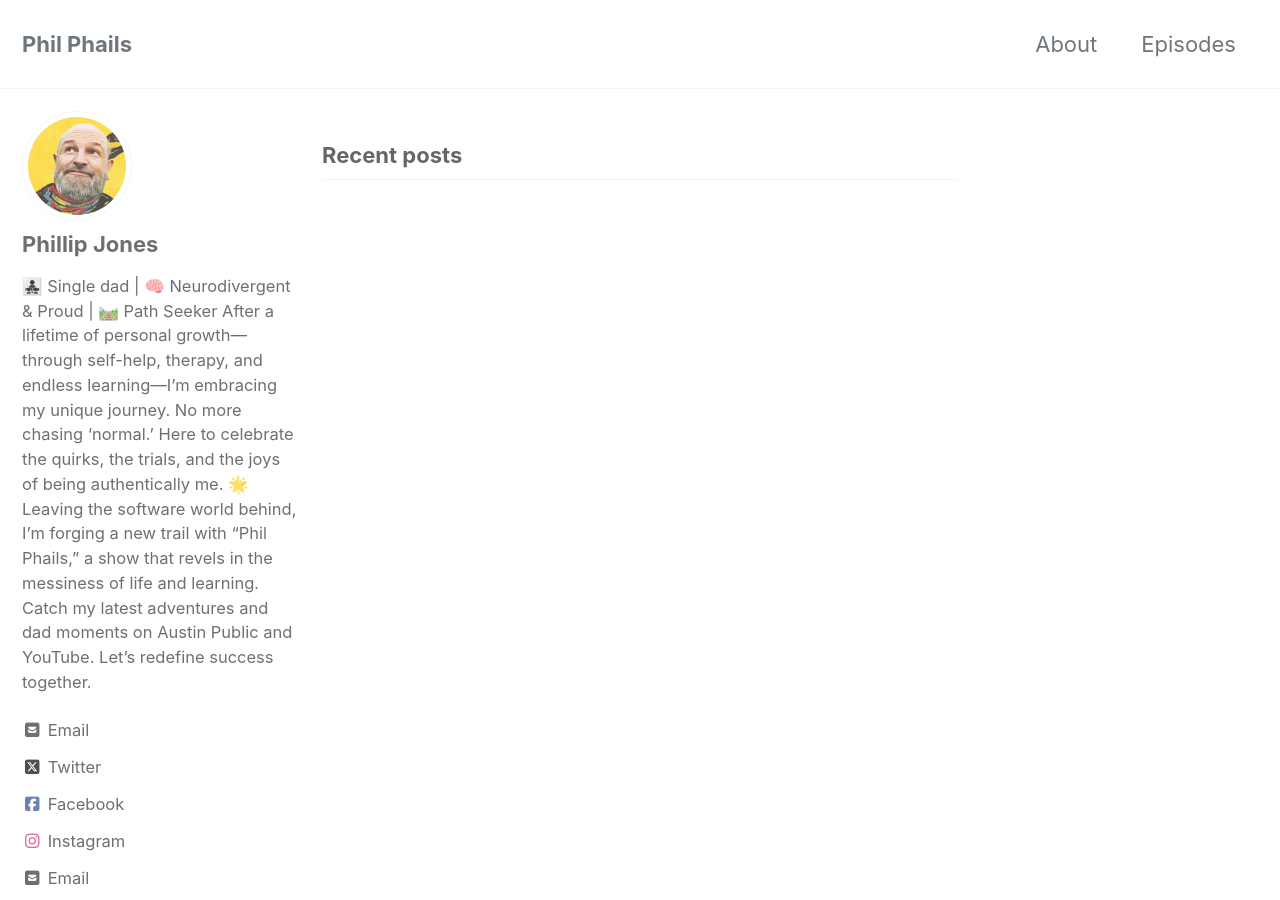
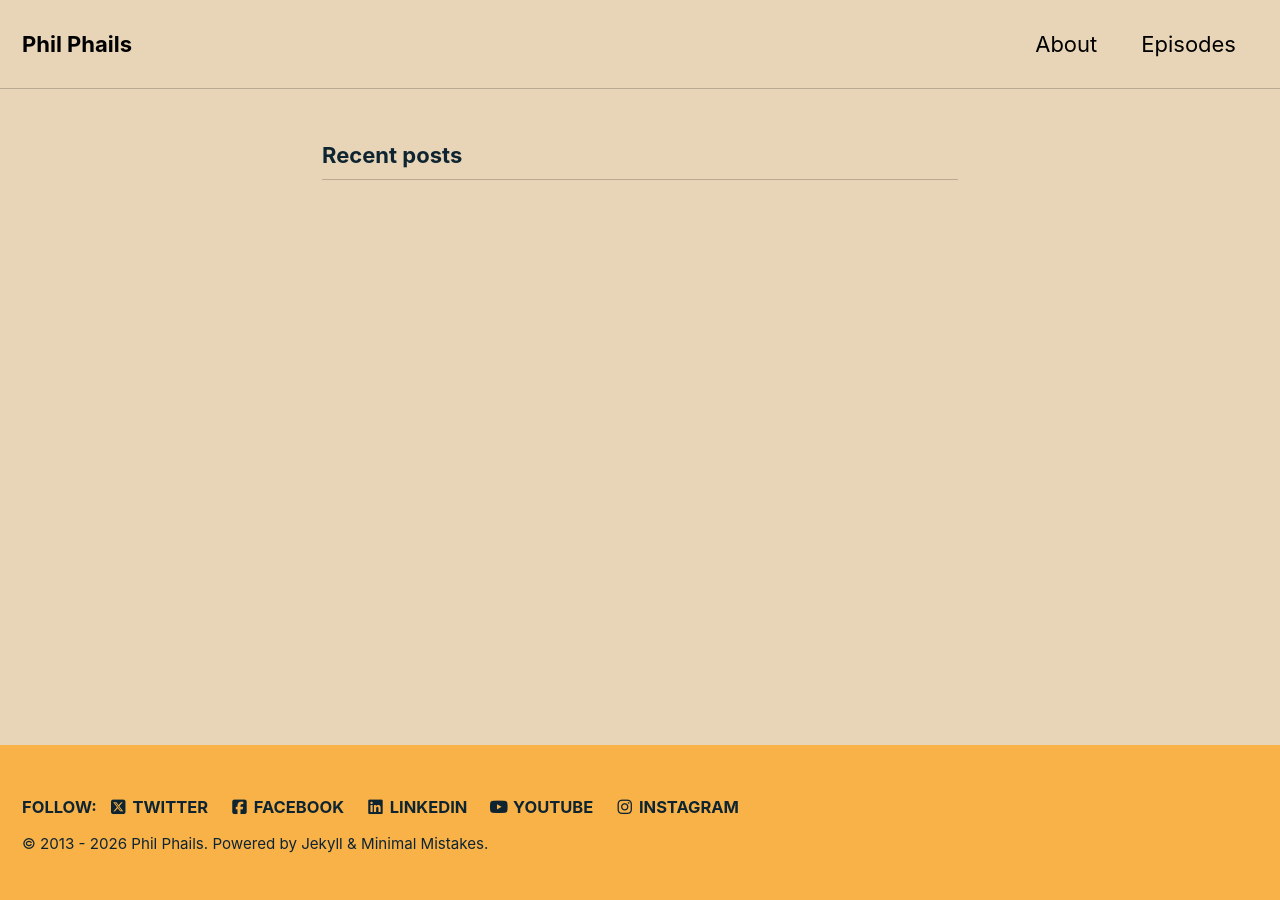
Before and after one commit to philphails1-max/phil_phails, a Jekyll site: the page built from index.html, in a window 1280 px wide and 900 px high. Built offline with Jekyll 4.4.1, drawn with Linux system fonts in a browser that asks for light colours; cached includes are drawn as plain includes; the list of posts is cut into pages by our own code.

Commit message:
set up config yaml

```diff
--- a/_config.yml
+++ b/_config.yml
@@ -12,7 +12,7 @@
 
 # theme                  : "minimal-mistakes-jekyll"
 remote_theme             : "mmistakes/minimal-mistakes@4.28.0"
-minimal_mistakes_skin    : "default" # "air", "aqua", "contrast", "dark", "dirt", "neon", "mint", "plum", "sunrise", "catppuccin_latte", "catppuccin_mocha"
+minimal_mistakes_skin    : "sunrise" # "air", "aqua", "contrast", "dark", "default", "dirt", "neon", "mint", "plum", "sunrise", "catppuccin_latte", "catppuccin_mocha"
 
 # Site Settings
 locale                   : "en-US"
@@ -22,9 +22,9 @@
 subtitle                 : # site tagline that appears below site title in masthead
 name                     : "Phil Phails"
 description              : "An amazing website."
-url                      : # the base hostname & protocol for your site e.g. "https://mmistakes.github.io"
-baseurl                  : # the subpath of your site, e.g. "/blog"
-repository               : # GitHub username/repo-name e.g. "mmistakes/minimal-mistakes"
+url                      : "https://philphails1-max.github.io"
+baseurl                  : "/phil_phails"
+repository               : "philphails1-max/phil_phails" # GitHub username/repo-name e.g. "mmistakes/minimal-mistakes"
 teaser                   : # path of fallback teaser image, e.g. "/assets/images/500x300.png"
 logo                     : # path of logo image to display in the masthead, e.g. "/assets/images/88x88.png"
 masthead_title           : # overrides the website title displayed in the masthead, use " " for no title
--- a/index.html
+++ b/index.html
@@ -1,4 +1,3 @@
 ---
 layout: home
-author_profile: true
 ---
```
